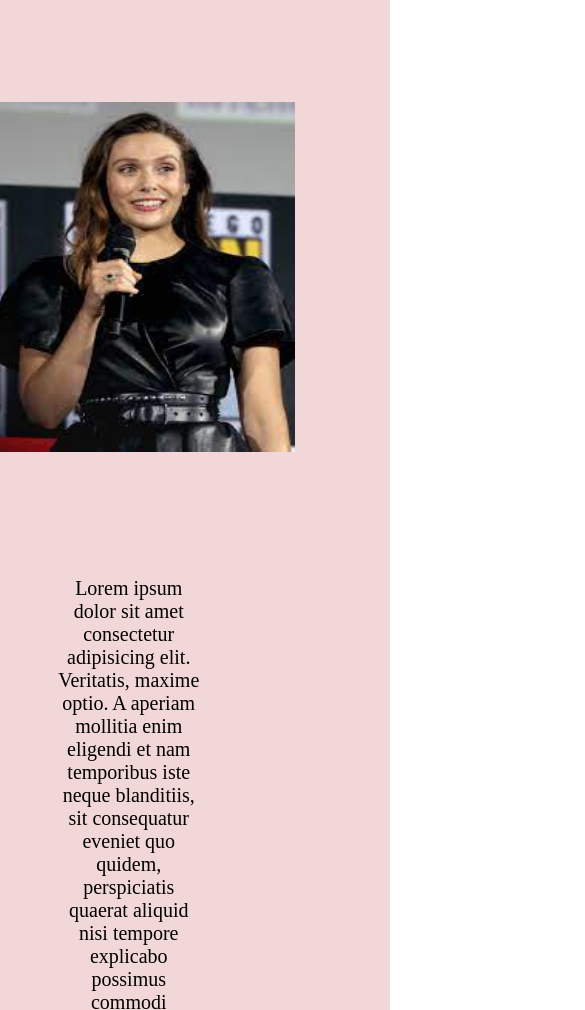
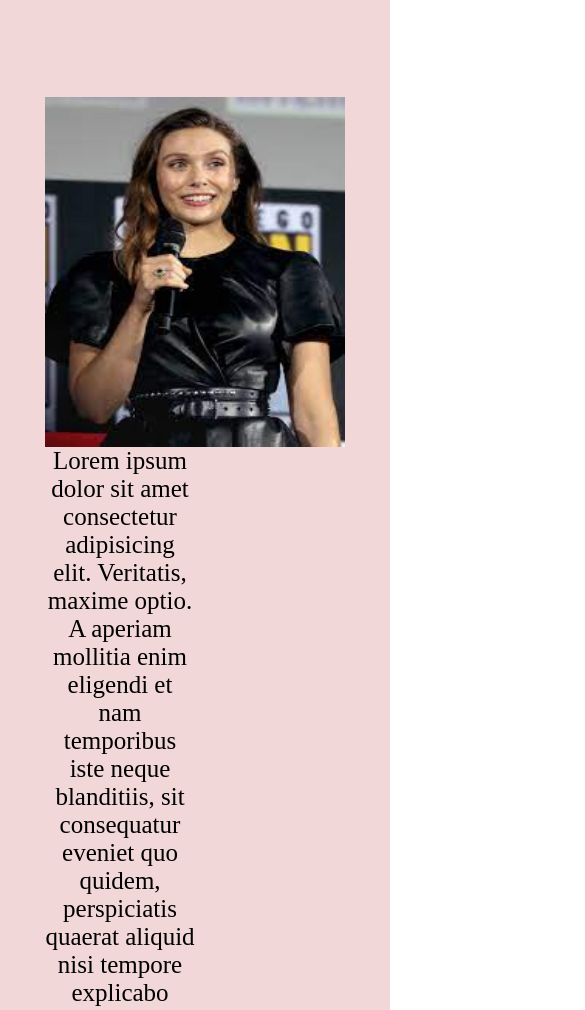
Before and after one commit to meShikha/Portfolio-1, a plain HTML site: page index.html in a window 390 px wide. Shown: the part 670-1680 px from the top of the page, 585 px wide, since content can reach past the window. Drawn offline with Linux system fonts and the light colour scheme.

Commit message:
Update style.css

```diff
--- a/style.css
+++ b/style.css
@@ -92,23 +92,14 @@ html{
 .row{
     margin: 50px;
     padding: 50px;
+    display: flex;
+}
+.coloum{
+    float: left;
     width: 50%;
 }
-.coloum{
-    display: flex;
-    float: left;
-    width: 50%;
-    padding: 5px;
-}
-.photo{
-    height: 450px;
-    width: 400px;
-}
 .para{
-    float: right;
-    margin: 20px;
-    margin-right: 90px;
-    font-size: 20px;
+    font-size: 25px;
     text-align: center;
 }
 .third-section{
@@ -121,13 +112,16 @@ html{
     border-radius: 7px;
     margin: 20px;
     padding: 20px;
+    width: 25%;
 }
 .expert img{
     border-radius: 7px;
 }
+.ex-row{
+    display: flex;
+}
 .ex-col{
     display: flex;
-    float: left;
 }
 .ex-btn{
     padding: 8px 20px;
@@ -219,7 +213,9 @@ html{
     }
     .second-section{
         flex-direction: column-reverse;
+        justify-content: center;
         align-items: center;
+        padding: 0;
     }
     .second-section img{
         height: 350;
@@ -234,15 +230,18 @@ html{
     .text-big{
         text-align: center;
     }
+    .para{
+        padding: auto;
+    }
     button{
         text-align: center;
     }
-    .para{
-        text-align: center;
-        padding: 0;
+    .ex-col{
+        flex-direction: column-reverse;
+        justify-content: center;
+        align-items: center;
     }
-
-
-
-
+    .expert img{
+        padding-left: 0px;
+    }
 }
```
